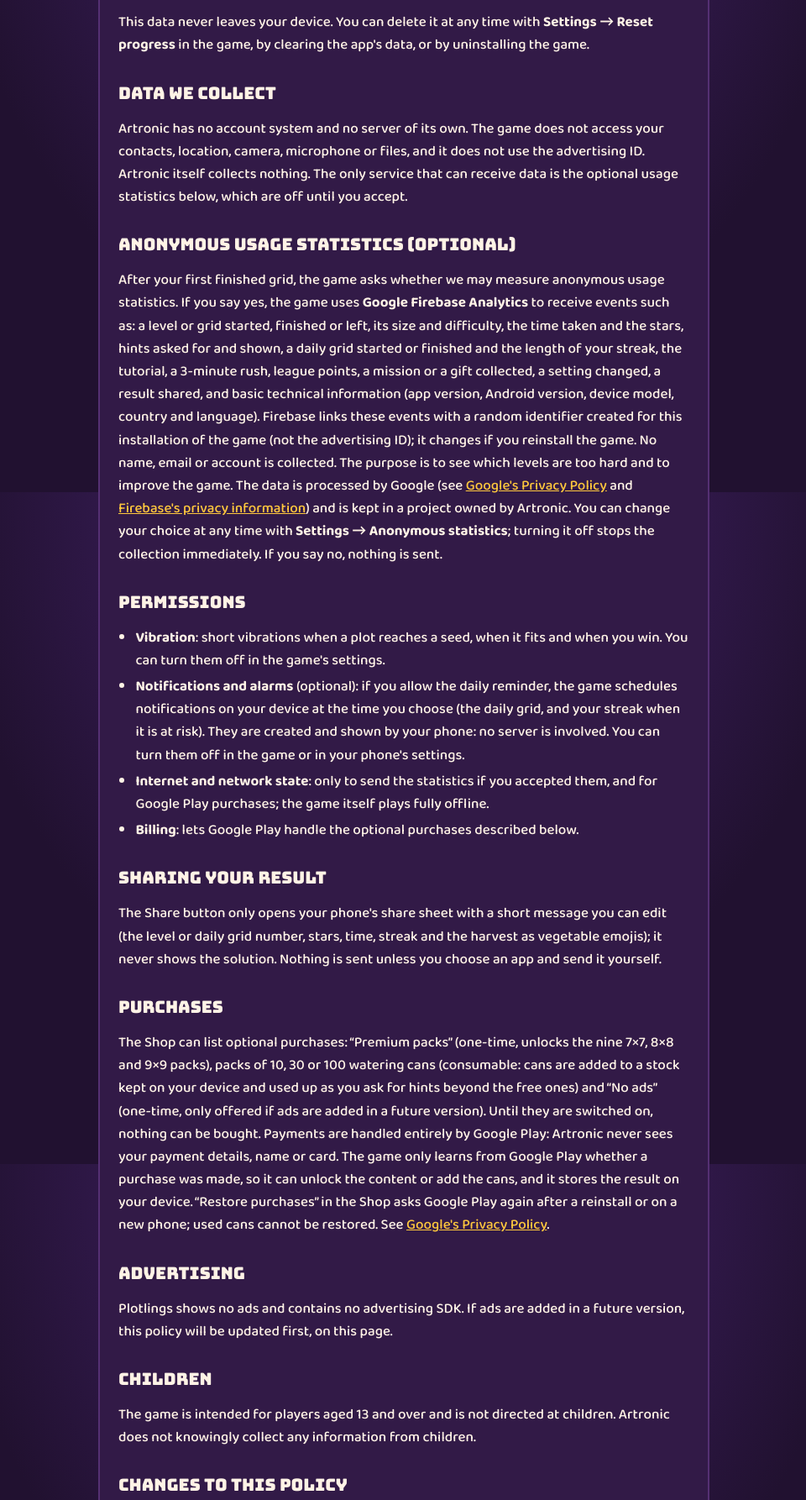
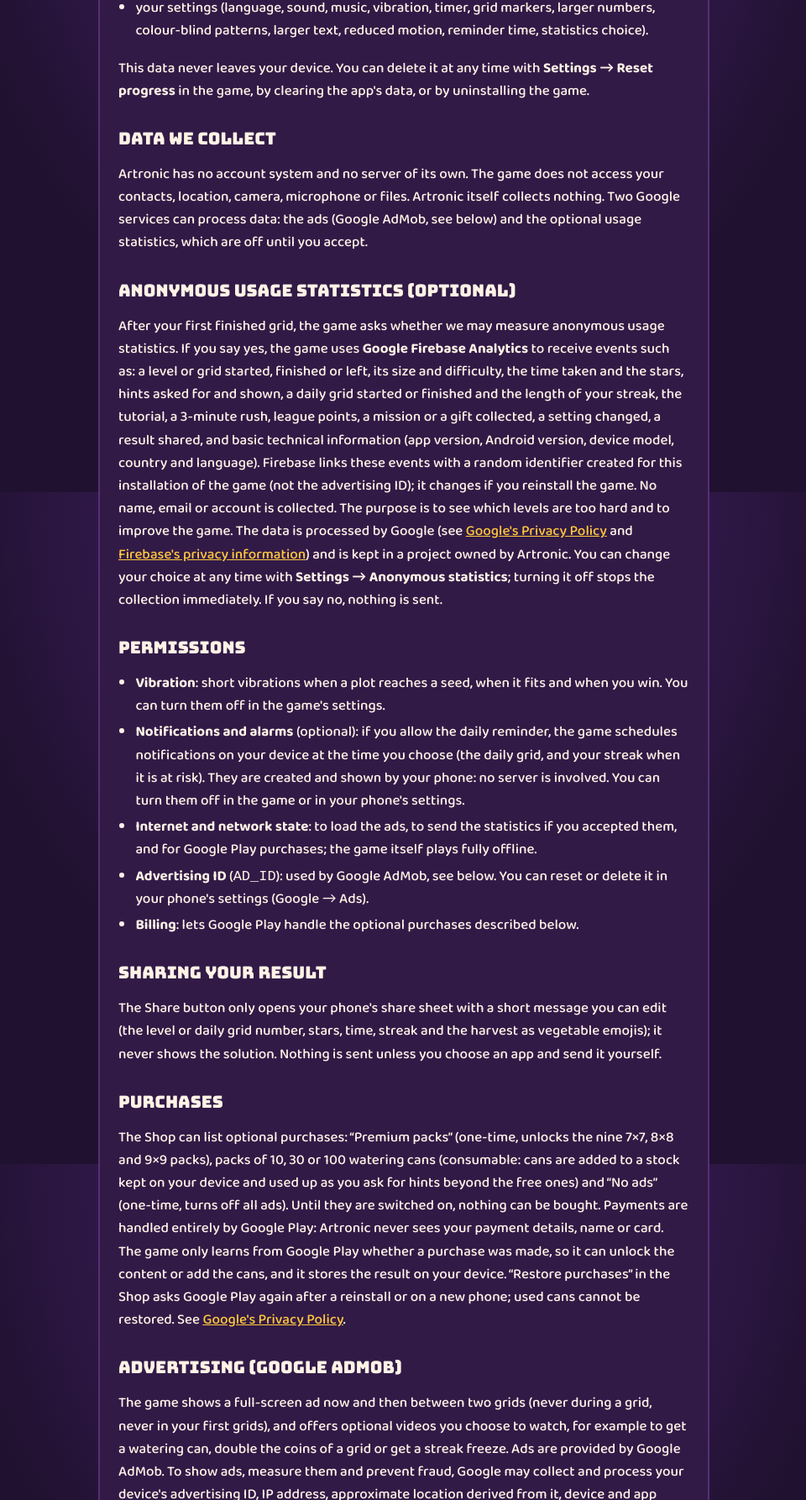
Before and after one commit to nazimdebieb/artronic-site, a plain HTML site: page plotlings/privacy.html in a window 1280 px wide. Shown: the part 1014-2800 px from the top of the page at 84% size, without its empty margins (159-1119 px from the left). Drawn offline with Linux system fonts and the light colour scheme.

Commit message:
Plotlings: privacy policy with Google AdMob ads (version 1.0.3), game page says 300 levels
- Privacy policy dated November 11, 2026: the game shows ads from Google AdMob (between grids, never during
  one, never in the first grids; optional videos for a watering can, double coins or a streak freeze), what
  Google may process, consent in the EEA/UK/Switzerland and Settings -> Privacy choices, the advertising ID
  permission, "No ads" turns off all ads once offered.
- Game page: 300 levels, grids up to 15x15 (version 1.0.1 is live).

Co-Authored-By: Claude Opus 5.5 <noreply@anthropic.com>

```diff
--- a/plotlings/privacy.html
+++ b/plotlings/privacy.html
@@ -12,12 +12,12 @@
 <main>
   <a href="./"><img class="icon" src="img/icon.png" alt="Plotlings, back to the game page" width="112" height="112"></a>
   <h1>Privacy policy</h1>
-  <p class="lead">Last updated: <!-- DATE -->October 28, 2026</p>
+  <p class="lead">Last updated: <!-- DATE -->November 11, 2026</p>
   <div class="card">
     <p>Plotlings (“the game”) is a logic puzzle game for Android published by ND Inovation Groupe (Paris, France) under its Artronic brand (“Artronic”, “we”). This policy explains what happens to your data when you play.</p>
 
     <h2>In short</h2>
-    <p>Your progress stays on your device. Artronic collects no personal data such as your name, email or location, and has no server. The game shows no ads. It can measure anonymous usage statistics, but only if you accept when it asks. Optional in-game purchases, when they are offered, are handled entirely by Google Play.</p>
+    <p>Your progress stays on your device. Artronic collects no personal data such as your name, email or location, and has no server. The game shows ads from Google AdMob, which processes some data as described below (in Europe, the UK and Switzerland, only with your consent for personalized ads). It can measure anonymous usage statistics, but only if you accept when it asks. Optional in-game purchases, when they are offered, are handled entirely by Google Play.</p>
 
     <h2>Data stored on your device</h2>
     <p>To remember your game, Plotlings saves the following on your device only:</p>
@@ -32,7 +32,7 @@
     <p>This data never leaves your device. You can delete it at any time with <b>Settings → Reset progress</b> in the game, by clearing the app's data, or by uninstalling the game.</p>
 
     <h2>Data we collect</h2>
-    <p>Artronic has no account system and no server of its own. The game does not access your contacts, location, camera, microphone or files, and it does not use the advertising ID. Artronic itself collects nothing. The only service that can receive data is the optional usage statistics below, which are off until you accept.</p>
+    <p>Artronic has no account system and no server of its own. The game does not access your contacts, location, camera, microphone or files. Artronic itself collects nothing. Two Google services can process data: the ads (Google AdMob, see below) and the optional usage statistics, which are off until you accept.</p>
 
     <h2>Anonymous usage statistics (optional)</h2>
     <p>After your first finished grid, the game asks whether we may measure anonymous usage statistics. If you say yes, the game uses <b>Google Firebase Analytics</b> to receive events such as: a level or grid started, finished or left, its size and difficulty, the time taken and the stars, hints asked for and shown, a daily grid started or finished and the length of your streak, the tutorial, a 3-minute rush, league points, a mission or a gift collected, a setting changed, a result shared, and basic technical information (app version, Android version, device model, country and language). Firebase links these events with a random identifier created for this installation of the game (not the advertising ID); it changes if you reinstall the game. No name, email or account is collected. The purpose is to see which levels are too hard and to improve the game. The data is processed by Google (see <a href="https://policies.google.com/privacy">Google's Privacy Policy</a> and <a href="https://firebase.google.com/support/privacy">Firebase's privacy information</a>) and is kept in a project owned by Artronic. You can change your choice at any time with <b>Settings → Anonymous statistics</b>; turning it off stops the collection immediately. If you say no, nothing is sent.</p>
@@ -41,7 +41,8 @@
     <ul>
       <li><b>Vibration</b>: short vibrations when a plot reaches a seed, when it fits and when you win. You can turn them off in the game's settings.</li>
       <li><b>Notifications and alarms</b> (optional): if you allow the daily reminder, the game schedules notifications on your device at the time you choose (the daily grid, and your streak when it is at risk). They are created and shown by your phone: no server is involved. You can turn them off in the game or in your phone's settings.</li>
-      <li><b>Internet and network state</b>: only to send the statistics if you accepted them, and for Google Play purchases; the game itself plays fully offline.</li>
+      <li><b>Internet and network state</b>: to load the ads, to send the statistics if you accepted them, and for Google Play purchases; the game itself plays fully offline.</li>
+      <li><b>Advertising ID</b> (<code>AD_ID</code>): used by Google AdMob, see below. You can reset or delete it in your phone's settings (Google → Ads).</li>
       <li><b>Billing</b>: lets Google Play handle the optional purchases described below.</li>
     </ul>
 
@@ -49,10 +50,10 @@
     <p>The Share button only opens your phone's share sheet with a short message you can edit (the level or daily grid number, stars, time, streak and the harvest as vegetable emojis); it never shows the solution. Nothing is sent unless you choose an app and send it yourself.</p>
 
     <h2>Purchases</h2>
-    <p>The Shop can list optional purchases: “Premium packs” (one-time, unlocks the nine 7×7, 8×8 and 9×9 packs), packs of 10, 30 or 100 watering cans (consumable: cans are added to a stock kept on your device and used up as you ask for hints beyond the free ones) and “No ads” (one-time, only offered if ads are added in a future version). Until they are switched on, nothing can be bought. Payments are handled entirely by Google Play: Artronic never sees your payment details, name or card. The game only learns from Google Play whether a purchase was made, so it can unlock the content or add the cans, and it stores the result on your device. “Restore purchases” in the Shop asks Google Play again after a reinstall or on a new phone; used cans cannot be restored. See <a href="https://policies.google.com/privacy">Google's Privacy Policy</a>.</p>
+    <p>The Shop can list optional purchases: “Premium packs” (one-time, unlocks the nine 7×7, 8×8 and 9×9 packs), packs of 10, 30 or 100 watering cans (consumable: cans are added to a stock kept on your device and used up as you ask for hints beyond the free ones) and “No ads” (one-time, turns off all ads). Until they are switched on, nothing can be bought. Payments are handled entirely by Google Play: Artronic never sees your payment details, name or card. The game only learns from Google Play whether a purchase was made, so it can unlock the content or add the cans, and it stores the result on your device. “Restore purchases” in the Shop asks Google Play again after a reinstall or on a new phone; used cans cannot be restored. See <a href="https://policies.google.com/privacy">Google's Privacy Policy</a>.</p>
 
-    <h2>Advertising</h2>
-    <p>Plotlings shows no ads and contains no advertising SDK. If ads are added in a future version, this policy will be updated first, on this page.</p>
+    <h2>Advertising (Google AdMob)</h2>
+    <p>The game shows a full-screen ad now and then between two grids (never during a grid, never in your first grids), and offers optional videos you choose to watch, for example to get a watering can, double the coins of a grid or get a streak freeze. Ads are provided by Google AdMob. To show ads, measure them and prevent fraud, Google may collect and process your device's advertising ID, IP address, approximate location derived from it, device and app information, and how you interact with the ads. In the European Economic Area, the United Kingdom and Switzerland, the game asks for your consent with Google's consent form before personalized ads are shown; you can change your choice at any time with <b>Settings → Privacy choices</b>. The “No ads” purchase, once it is offered, turns off all ads: what a video would give is then given without one. Learn more in <a href="https://policies.google.com/technologies/partner-sites">How Google uses information from sites or apps that use its services</a> and <a href="https://policies.google.com/privacy">Google's Privacy Policy</a>.</p>
 
     <h2>Children</h2>
     <p>The game is intended for players aged 13 and over and is not directed at children. Artronic does not knowingly collect any information from children.</p>
```
Also changed, not shown: plotlings/index.html (+1 -1 lines).
